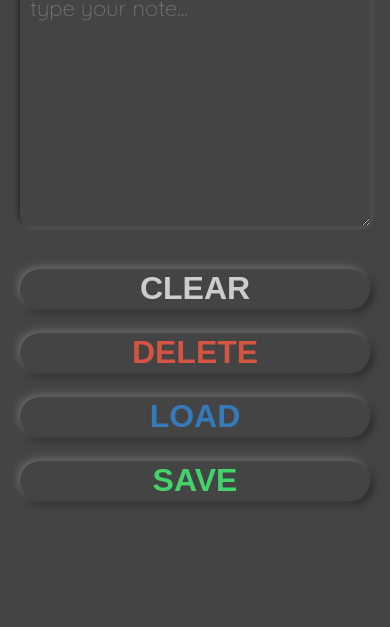
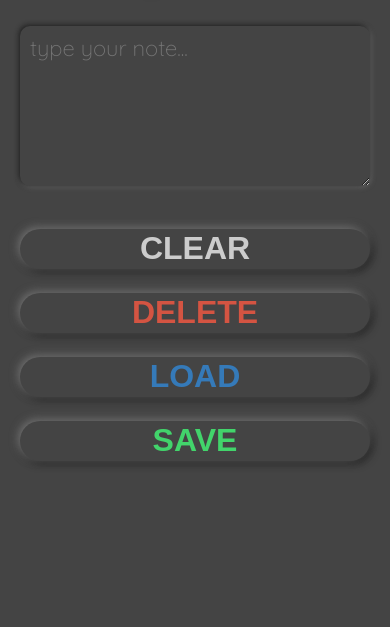
Before and after one commit to marta-kapolka/simple-note, a website: page index.html in a window 390 px wide. Shown: the part 217-844 px from the top of the page. Drawn offline with nearby package versions, Linux system fonts and the light colour scheme; a web font is replaced by a local one.

Commit message:
styles - mobile textarea height changed

```diff
--- a/style.scss
+++ b/style.scss
@@ -90,7 +90,7 @@ body {
     font-size: 2.2rem;
     font-weight: 300;
     margin-bottom: 4rem;
-    min-height: 24rem;
+    min-height: 16rem;
     padding: 1rem;
     width: 100%;
     @include box-shadow-in-small();
```
Also changed, not shown: style.css.
